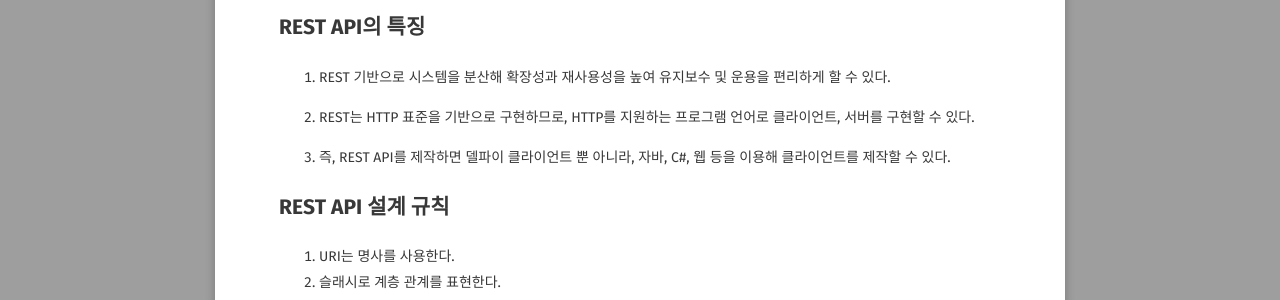
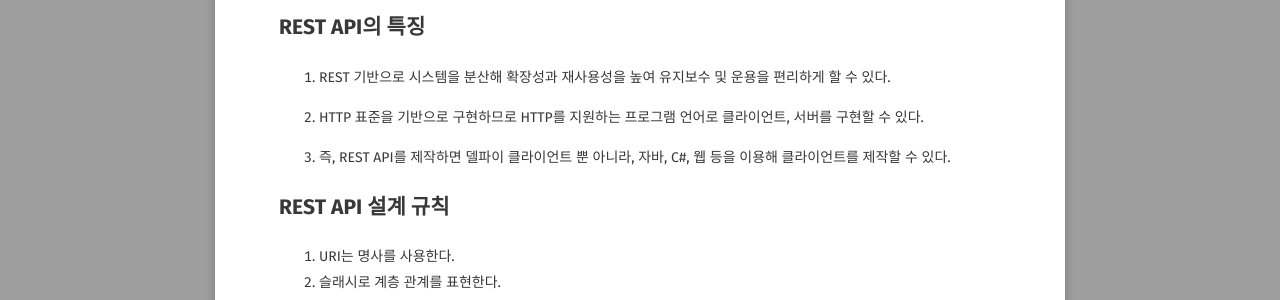
Before and after one commit to GayeonYoon/GayeonYoon.github.io, a Jekyll site: the page built from _posts/2021-07-04-RESTAPI-POST_1.md, in a window 1280 px wide and 900 px high, scrolled down 1803 px. Shown: the part 271-571 px from the top of the window. Built offline with Jekyll 4.4.1, drawn with Linux system fonts in a browser that asks for light colours; some web fonts are replaced; comment, search, counter and statistics services are not loaded.

Commit message:
Update 2021-07-04-RESTAPI-POST_1.md

```diff
--- a/_posts/2021-07-04-RESTAPI-POST_1.md
+++ b/_posts/2021-07-04-RESTAPI-POST_1.md
@@ -90,7 +90,7 @@ REST 기반으로 서비스 API를 구현한 것
 
 1. REST 기반으로 시스템을 분산해 확장성과 재사용성을 높여 유지보수 및 운용을 편리하게 할 수 있다.
 
-2. REST는 HTTP 표준을 기반으로 구현하므로, HTTP를 지원하는 프로그램 언어로 클라이언트, 서버를 구현할 수 있다.
+2. HTTP 표준을 기반으로 구현하므로 HTTP를 지원하는 프로그램 언어로 클라이언트, 서버를 구현할 수 있다.
 
 3. 즉, REST API를 제작하면 델파이 클라이언트 뿐 아니라, 자바, C#, 웹 등을 이용해 클라이언트를 제작할 수 있다.
 
```
